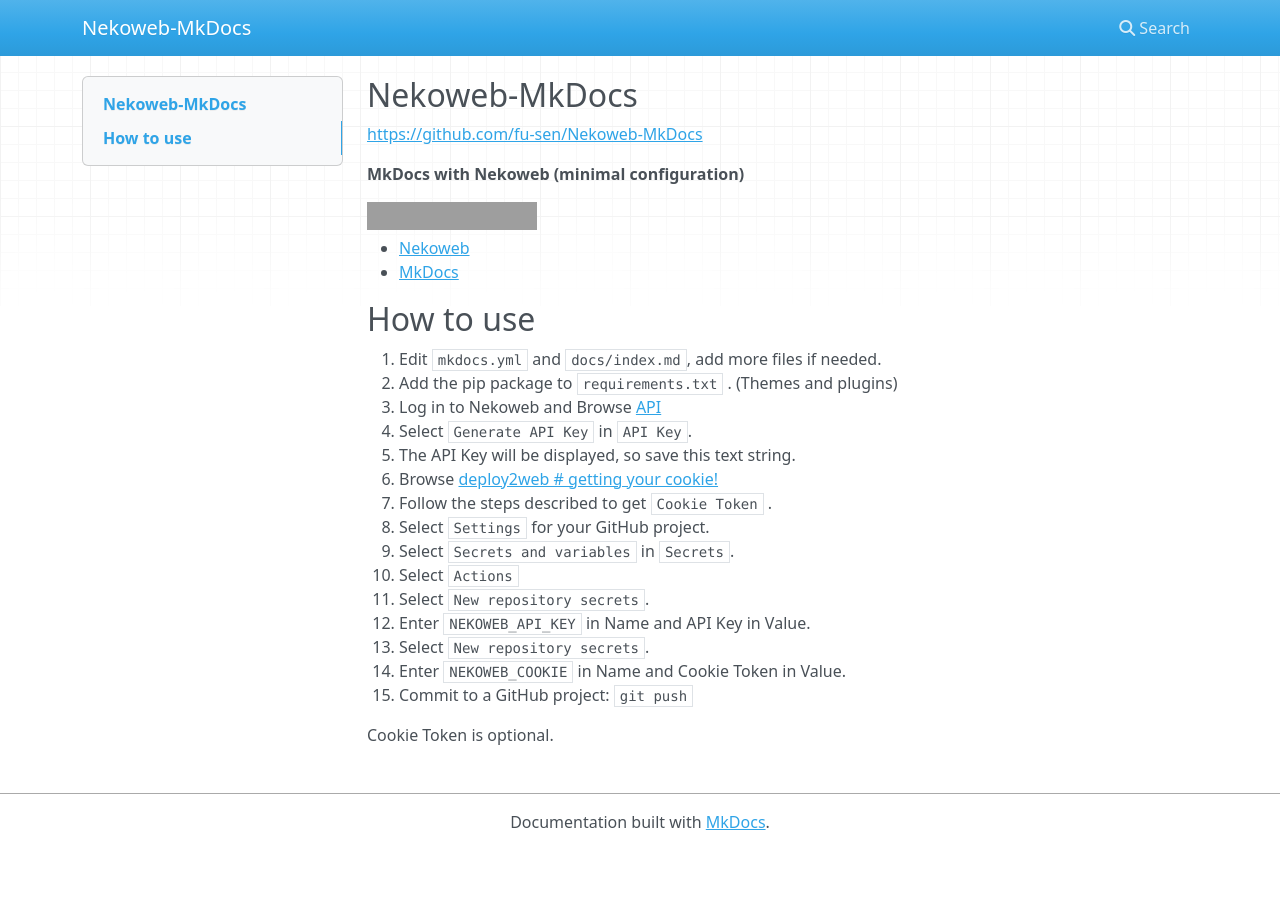
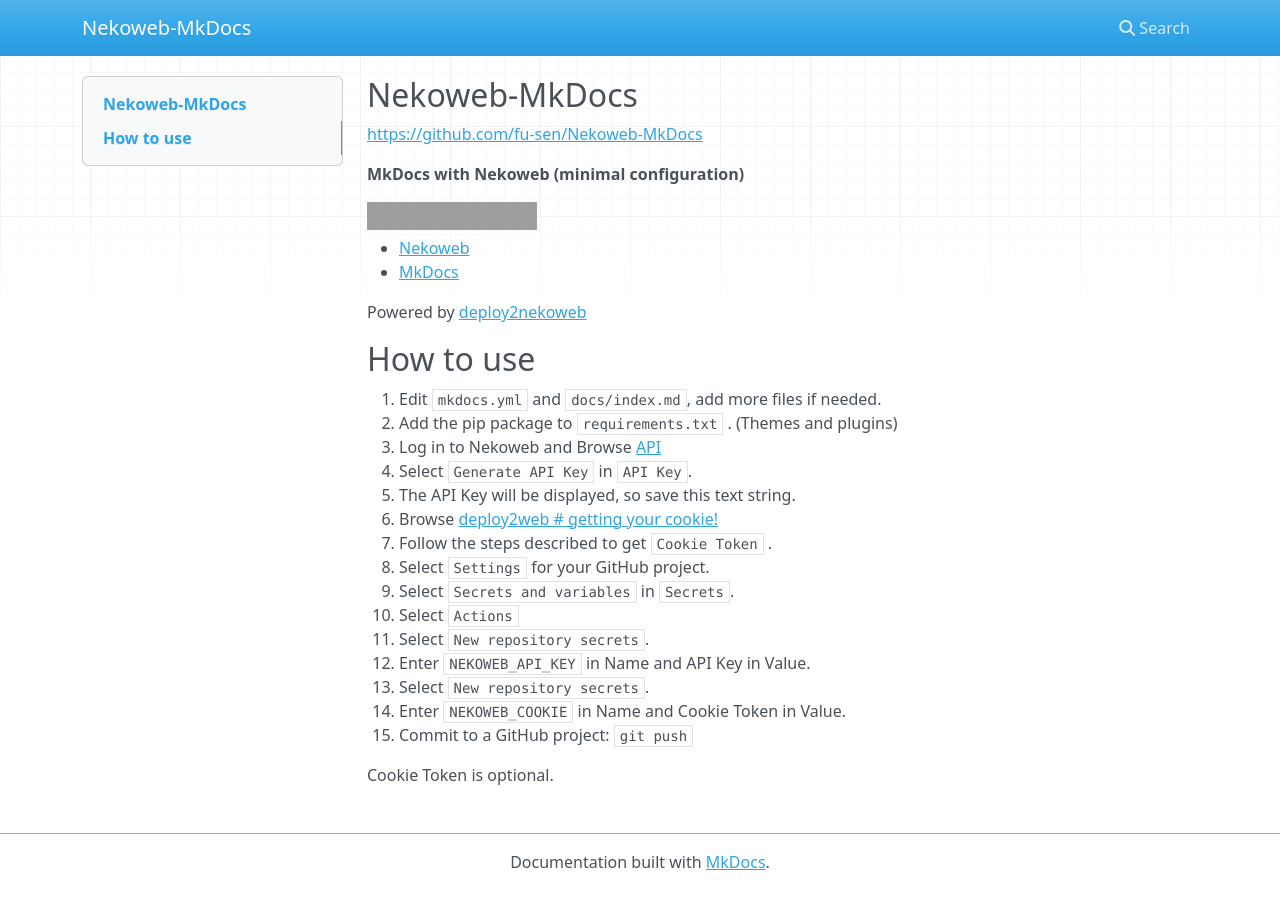
Before and after one commit to fu-sen/Nekoweb-MkDocs, an MkDocs documentation site: the page built from docs/index.md, in a window 1280 px wide. Built offline with MkDocs 1.6.1, drawn with Linux system fonts in a browser that asks for light colours; nearby versions of some CDN libraries; grey boxes are pictures that could not be loaded.

Commit message:
😺 Add `Powered by deploy2nekoweb`

```diff
--- a/docs/index.md
+++ b/docs/index.md
@@ -8,6 +8,8 @@
 
 - [Nekoweb](https://nekoweb.org/)
 - [MkDocs](https://www.mkdocs.org/)
+
+Powered by [deploy2nekoweb](https://deploy.nekoweb.org/)
 
 ## How to use
 
```
